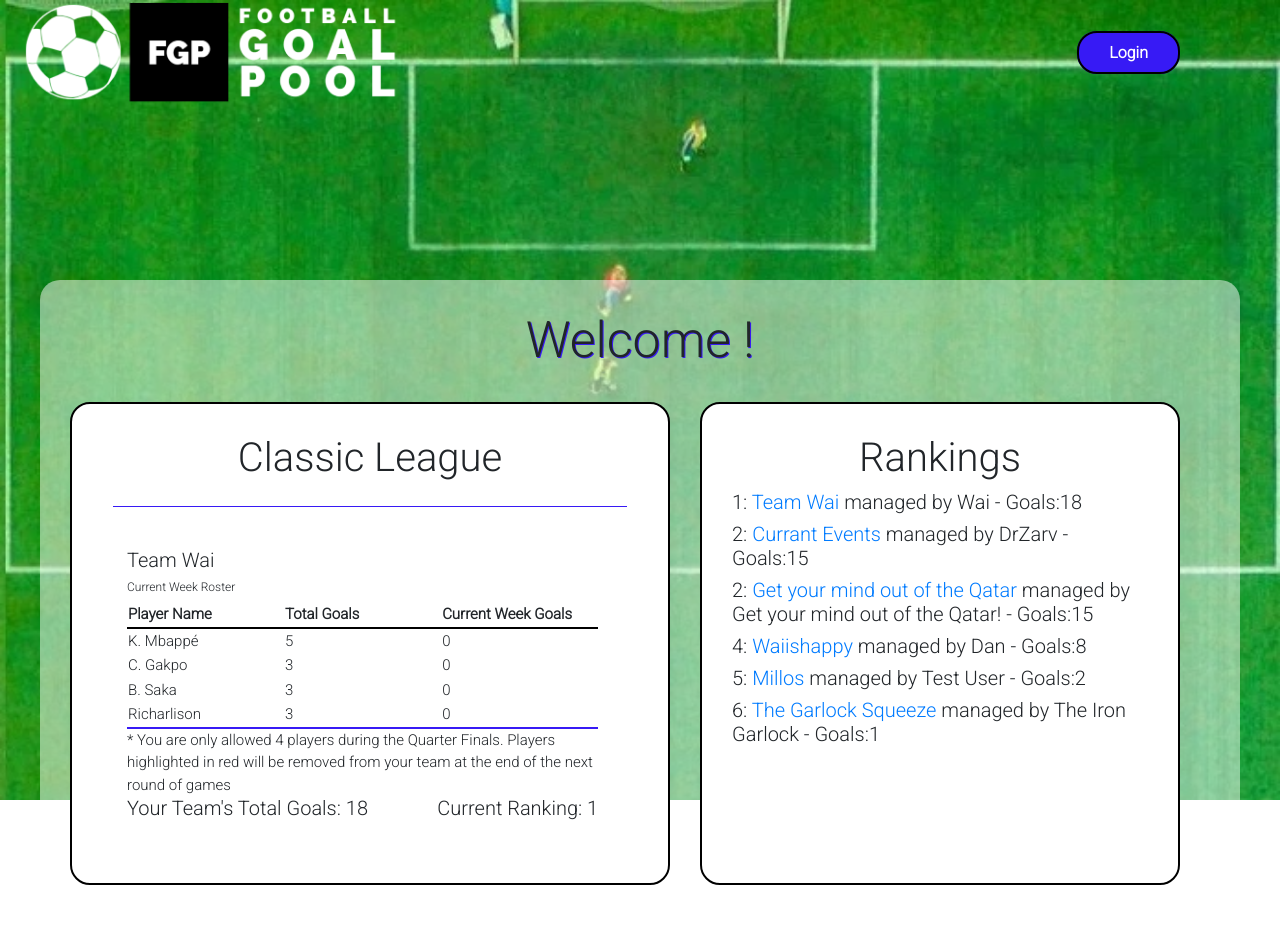
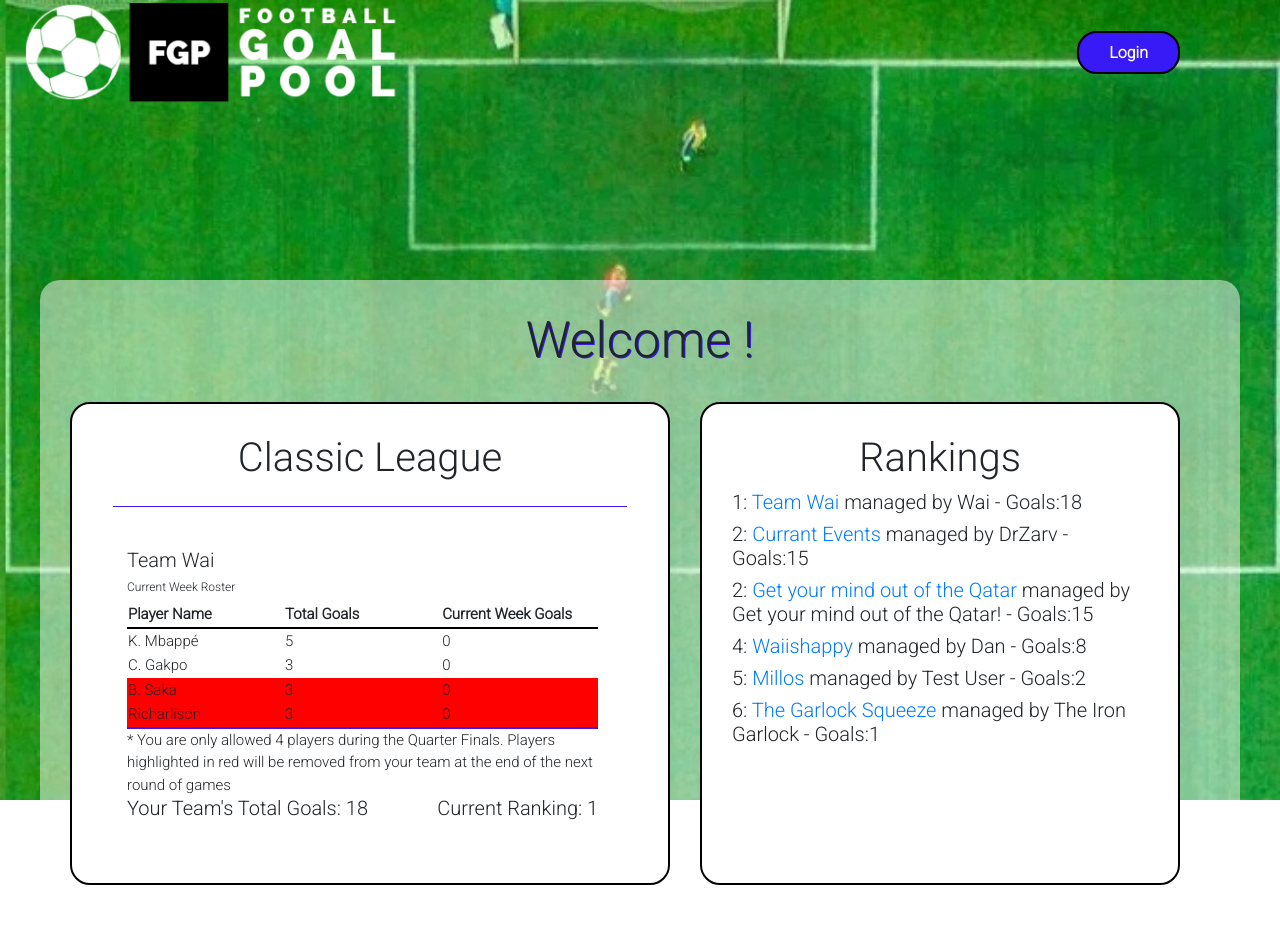
Before and after one commit to Halfwai/goalpoolproject, a Django app: a page that uses goalpoolapp/templates/goalpoolapp/globalleague.html in a window 1280 px wide. Shown: the top 934 px of the page. Run offline with Django 4.2, Linux system fonts and the light colour scheme; data comes from the database, SQL or seed files in the repository; some libraries are stand-ins or nearby versions.

Commit message:
semi finals players changed to red

```diff
--- a/goalpoolapp/templates/goalpoolapp/globalleague.html
+++ b/goalpoolapp/templates/goalpoolapp/globalleague.html
@@ -40,7 +40,7 @@
                                         <th>Current Week Goals</th>
                                     </tr>
                                     {% for player in team.players.all %}
-                                    <tr {% if forloop.counter > 4 %}style="background-color: red" {% endif %}</tr>
+                                    <tr {% if forloop.counter > 2 %}style="background-color: red" {% endif %}</tr>
                                         <td>{{ player.nickname }}</td>
                                         <td>{{ player.goals }}</td>
                                         <td>{{ player.currentweekgoals }}</td>
```
